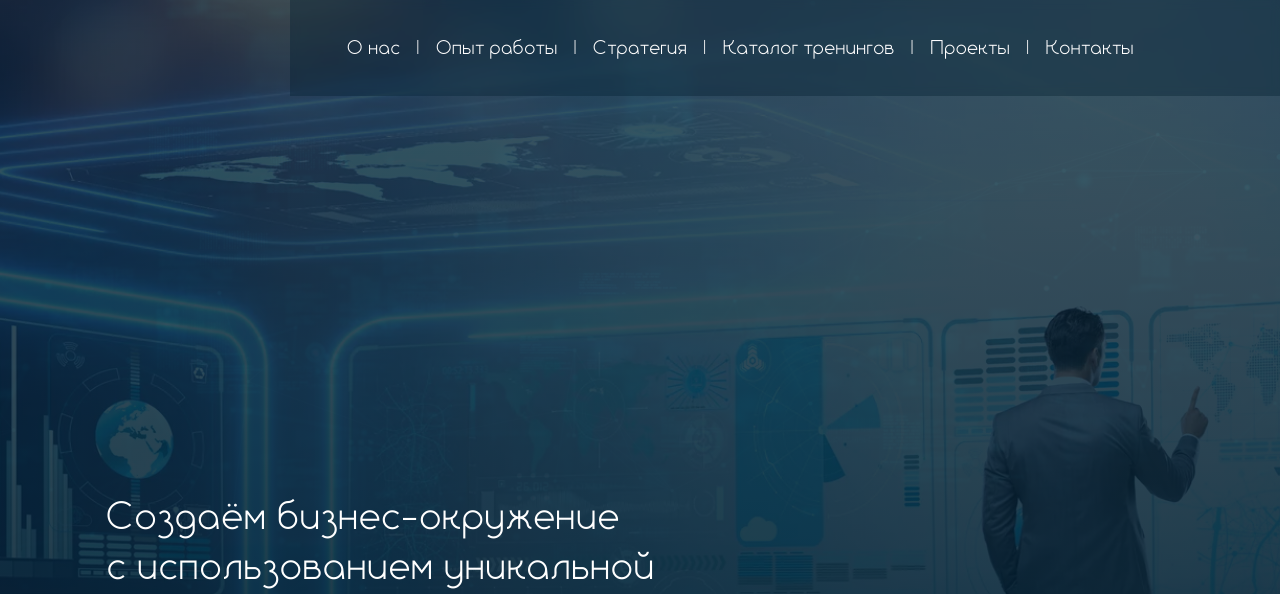
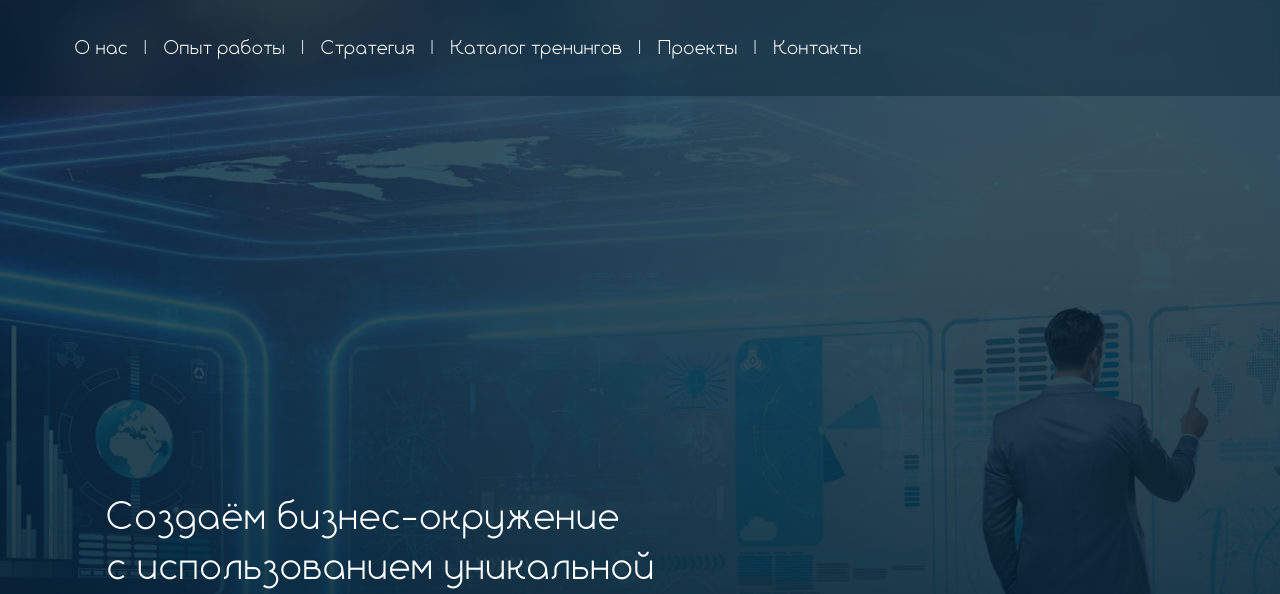
Before and after one commit to krentor471/SFERRA_NEW, a plain HTML site: page index.html in a window 1280 px wide. Shown: the top 594 px of the page. Drawn offline with Linux system fonts and the light colour scheme.

Commit message:
header fix

```diff
--- a/css/style.css
+++ b/css/style.css
@@ -80,11 +80,12 @@ a {
   position: fixed;
   z-index: 10;
   top: 0;
-  right: 0;
-  left: 290px;
+  left: 0;           /* Убрать right: 0 и left: 290px */
+  right: 0;          /* Или оставить для центрирования */
   background: rgba(0, 30, 48, 0.35);
   backdrop-filter: blur(4px);
   max-width: 1340px;
+  margin: 0 auto;    /* Добавить для центрирования самого header */
 }
 
 .nav {
@@ -95,8 +96,9 @@ a {
   padding-left: 58px;
   font-size: 18px;
   line-height: 1;
-  justify-content: flex-start;
+  justify-content: center;  /* Изменить с flex-start на center */
   margin: 0 auto;
+  transform: translate(-200px, 0);
 }
 
 .nav a + a::before {
```
